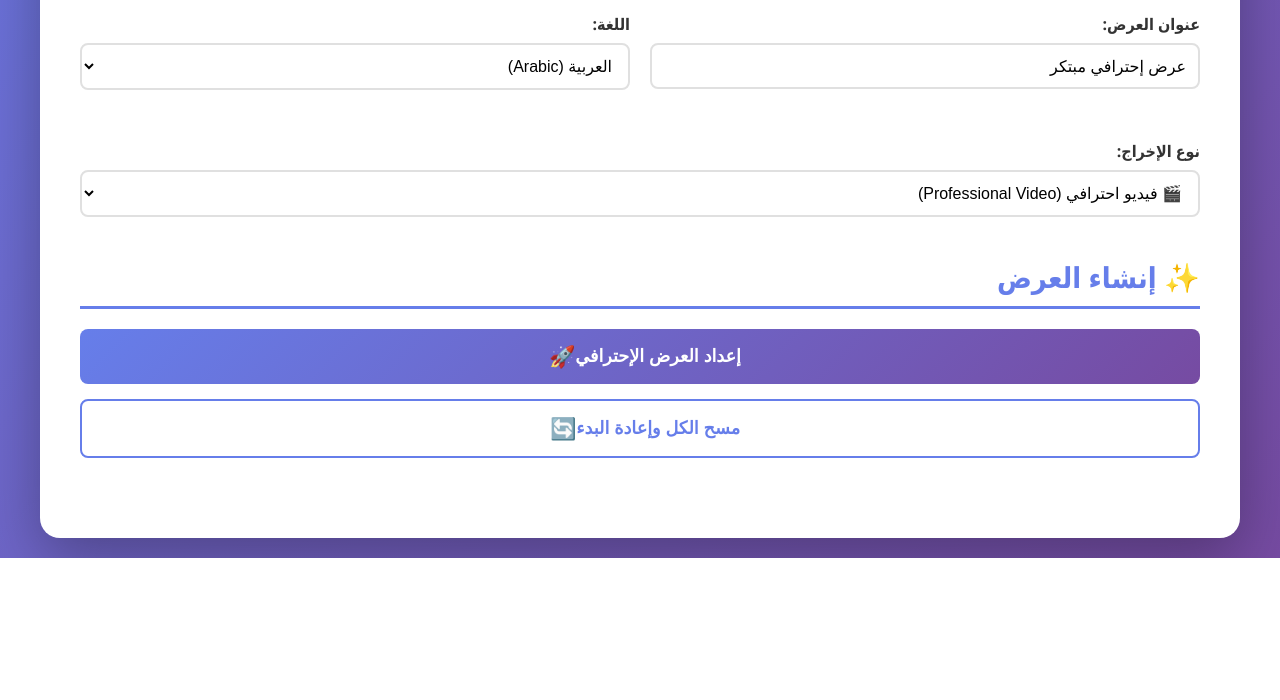
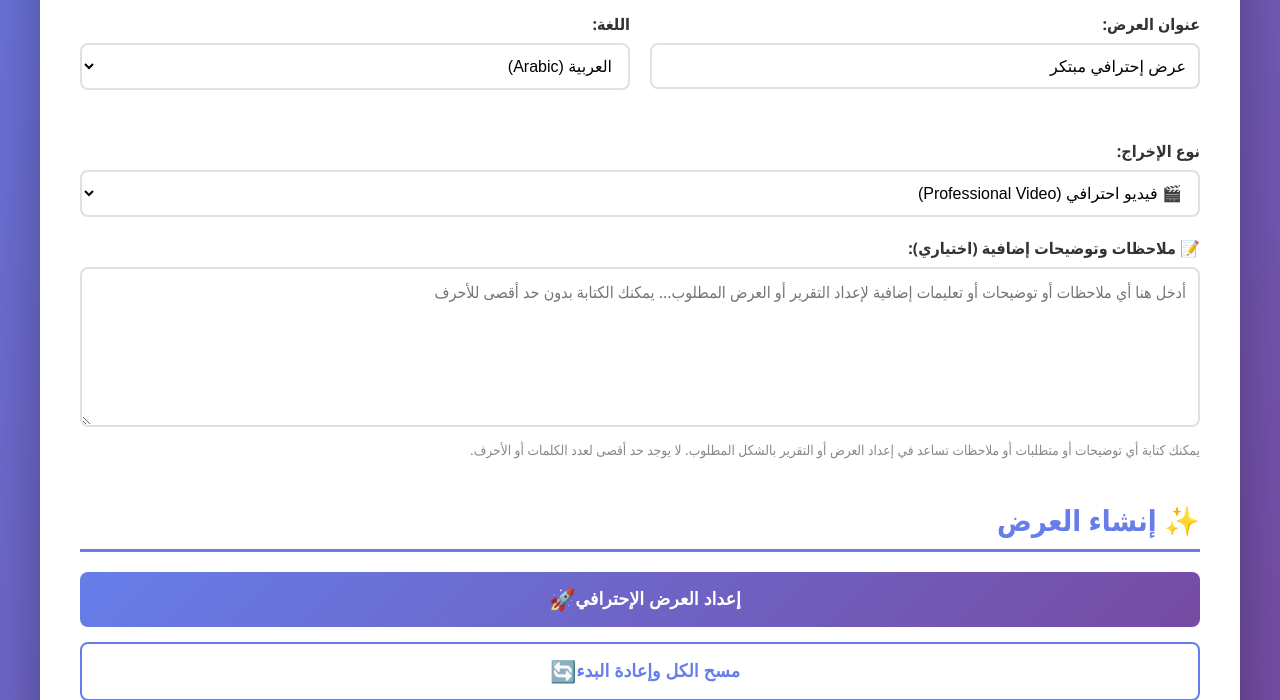
Before and after one commit to aliabdelaal-adm/AWA_Awarness_2025, a Flask app: page / in a window 1280 px wide. Shown: the part 652-1352 px from the top of the page. Before the commit the page ends 1210 px from the top, so only its background shows below. Run offline with Flask 3, Linux system fonts and the light colour scheme; data that the repository does not hold is empty.

Commit message:
Add clarification notes textarea for presentations and reports
Co-authored-by: aliabdelaal-adm <233267419+aliabdelaal-adm@users.noreply.github.com>

```diff
--- a/app.py
+++ b/app.py
@@ -127,15 +127,16 @@ def generate_presentation():
         title = data.get('title', 'عرض إحترافي')
         language = data.get('language', 'ar')
         selected_files = data.get('files', [])
+        clarification_notes = data.get('clarification_notes', '')  # New field for additional notes
 
         if not selected_files:
             return jsonify({'error': 'No files selected'}), 400
 
         # Process files and generate presentation
         if output_type == 'video':
-            result = generate_video_presentation(selected_files, title, language)
+            result = generate_video_presentation(selected_files, title, language, clarification_notes)
         else:
-            result = generate_powerpoint_presentation(selected_files, title, language)
+            result = generate_powerpoint_presentation(selected_files, title, language, clarification_notes)
 
         return jsonify(result)
 
@@ -145,9 +146,17 @@ def generate_presentation():
         return jsonify({'error': 'An error occurred during presentation generation. Please try again.'}), 500
 
 
-def generate_video_presentation(files, title, language):
+def generate_video_presentation(files, title, language, clarification_notes=''):
     """Generate video presentation from files"""
     text_chunks = []
+
+    # Add clarification notes as the first chunk if provided
+    if clarification_notes and clarification_notes.strip():
+        # Split clarification notes into chunks if it's very long
+        notes_text = f"ملاحظات توضيحية: {clarification_notes}" if language == 'ar' else f"Clarification Notes: {clarification_notes}"
+        # Split into manageable chunks (300 chars each)
+        for i in range(0, len(notes_text), 300):
+            text_chunks.append(notes_text[i:i+300])
 
     # Extract content from files
     for filename in files:
@@ -212,13 +221,21 @@ def generate_video_presentation(files, title, language):
         return {'error': 'Failed to generate video'}
 
 
-def generate_powerpoint_presentation(files, title, language):
+def generate_powerpoint_presentation(files, title, language, clarification_notes=''):
     """Generate PowerPoint presentation from files"""
     try:
         presentation_builder = PresentationBuilder()
 
         # Extract content from files
         slides_content = []
+
+        # Add clarification notes as the first slide if provided
+        if clarification_notes and clarification_notes.strip():
+            slides_content.append({
+                'title': 'ملاحظات توضيحية' if language == 'ar' else 'Clarification Notes',
+                'content': clarification_notes,
+                'source': 'user_input'
+            })
 
         for filename in files:
             try:
--- a/templates/index.html
+++ b/templates/index.html
@@ -179,6 +179,31 @@
             font-size: 1em;
             background: white;
             cursor: pointer;
+        }
+
+        .form-textarea {
+            width: 100%;
+            padding: 12px;
+            border: 2px solid #e0e0e0;
+            border-radius: 8px;
+            font-size: 1em;
+            font-family: 'Segoe UI', Tahoma, Geneva, Verdana, sans-serif;
+            resize: vertical;
+            transition: border-color 0.3s;
+            min-height: 120px;
+        }
+
+        .form-textarea:focus {
+            outline: none;
+            border-color: #667eea;
+            box-shadow: 0 0 0 3px rgba(102, 126, 234, 0.1);
+        }
+
+        .textarea-hint {
+            font-size: 0.85em;
+            color: #888;
+            margin-top: 8px;
+            line-height: 1.5;
         }
 
         .button {
@@ -368,6 +393,16 @@
                         <option value="powerpoint">📊 عرض باور بوينت (PowerPoint Presentation)</option>
                     </select>
                 </div>
+
+                <div class="form-group">
+                    <label class="form-label" id="notesLabel">📝 ملاحظات وتوضيحات إضافية (اختياري):</label>
+                    <textarea id="clarificationNotes" class="form-textarea"
+                              placeholder="أدخل هنا أي ملاحظات أو توضيحات أو تعليمات إضافية لإعداد التقرير أو العرض المطلوب... يمكنك الكتابة بدون حد أقصى للأحرف"
+                              rows="6"></textarea>
+                    <div class="textarea-hint" id="notesHint">
+                        يمكنك كتابة أي توضيحات أو متطلبات أو ملاحظات تساعد في إعداد العرض أو التقرير بالشكل المطلوب. لا يوجد حد أقصى لعدد الكلمات أو الأحرف.
+                    </div>
+                </div>
             </div>
 
             <!-- Generate Section -->
@@ -412,6 +447,8 @@
                 titleLabel: 'عنوان العرض:',
                 languageLabel: 'اللغة:',
                 typeLabel: 'نوع الإخراج:',
+                notesLabel: '📝 ملاحظات وتوضيحات إضافية (اختياري):',
+                notesHint: 'يمكنك كتابة أي توضيحات أو متطلبات أو ملاحظات تساعد في إعداد العرض أو التقرير بالشكل المطلوب. لا يوجد حد أقصى لعدد الكلمات أو الأحرف.',
                 generateTitle: '✨ إنشاء العرض',
                 generateBtnText: 'إعداد العرض الإحترافي',
                 clearBtnText: 'مسح الكل وإعادة البدء',
@@ -428,6 +465,8 @@
                 titleLabel: 'Presentation Title:',
                 languageLabel: 'Language:',
                 typeLabel: 'Output Type:',
+                notesLabel: '📝 Additional Notes & Clarifications (Optional):',
+                notesHint: 'You can write any clarifications, requirements, or notes to help prepare the presentation or report as needed. No character or word limit.',
                 generateTitle: '✨ Generate Presentation',
                 generateBtnText: 'Generate Professional Presentation',
                 clearBtnText: 'Clear All and Restart',
@@ -567,6 +606,7 @@
             const title = document.getElementById('presentationTitle').value;
             const language = document.getElementById('presentationLanguage').value;
             const outputType = document.getElementById('outputType').value;
+            const clarificationNotes = document.getElementById('clarificationNotes').value;
 
             const generateBtn = document.getElementById('generateBtn');
             const loadingDiv = document.getElementById('loadingDiv');
@@ -581,6 +621,7 @@
                 title: title,
                 language: language,
                 output_type: outputType,
+                clarification_notes: clarificationNotes,
                 files: uploadedFiles.map(f => f.filename)
             };
 
@@ -630,6 +671,7 @@
             document.getElementById('presentationTitle').value = currentLang === 'ar'
                 ? 'عرض إحترافي مبتكر'
                 : 'Professional Presentation';
+            document.getElementById('clarificationNotes').value = '';
         }
 
         // Load existing files on page load
```
